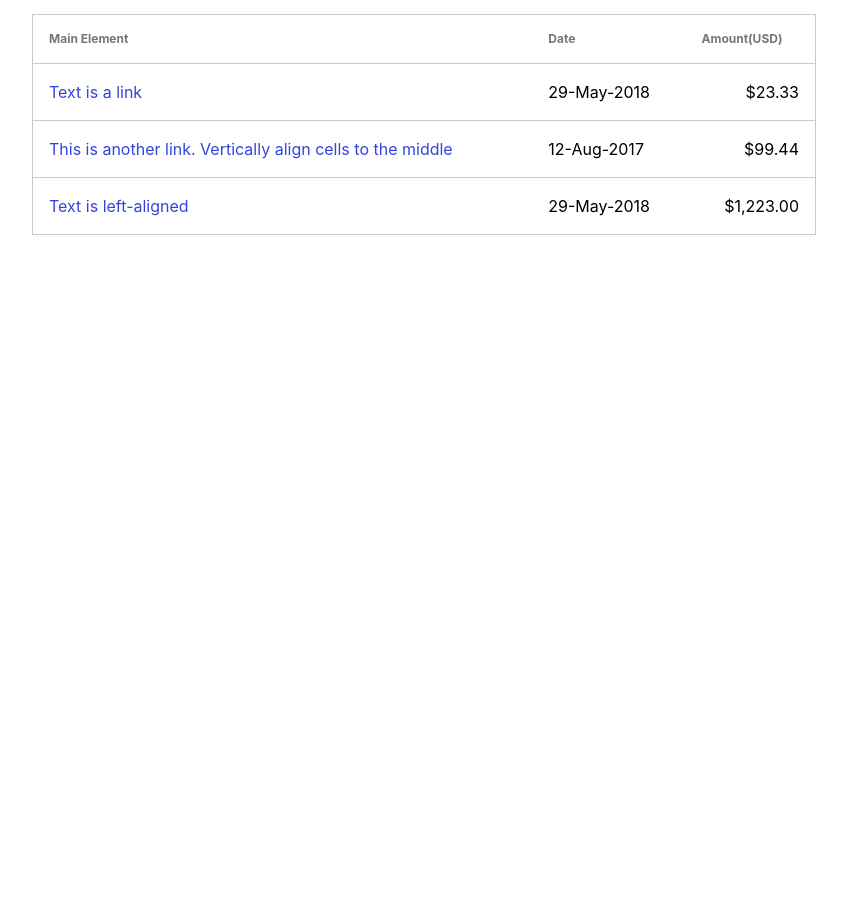
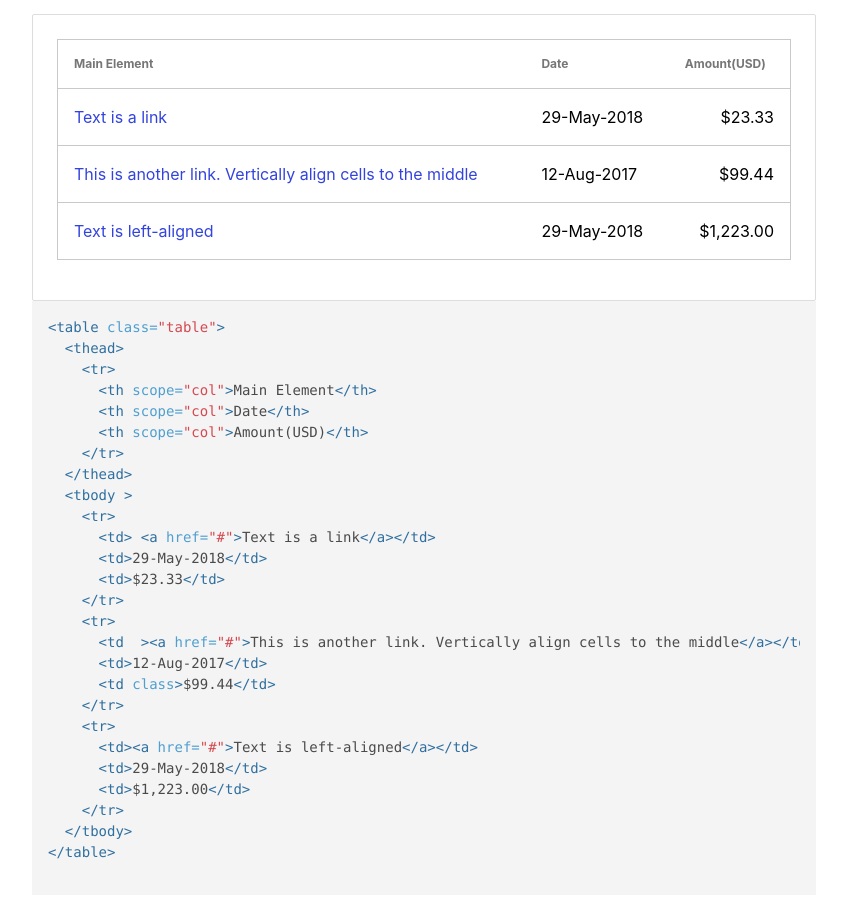
Before and after one commit to unicef/design-system, a Jekyll site: the page built from developer-docs.md, in a window 1280 px wide and 900 px high, scrolled down 14669 px. Shown: the whole window, without its empty margins (216-1063 px from the left). Built offline with Jekyll 4.4.1, drawn with Linux system fonts in a browser that asks for light colours; nearby versions of some CDN libraries; before the commit the page ends 14920 px from its top, so only the background shows below that.

Commit message:
example table now has the source code

```diff
--- a/developer-docs.md
+++ b/developer-docs.md
@@ -507,6 +507,7 @@ List group with a button:
 
 ## Tables
 
+{% capture example %}
 <table class="table">
   <thead>
     <tr>
@@ -533,6 +534,8 @@ List group with a button:
     </tr>
   </tbody>
 </table>
+{% endcapture %}
+{% include example.html content=example %}
 
 
 
```
